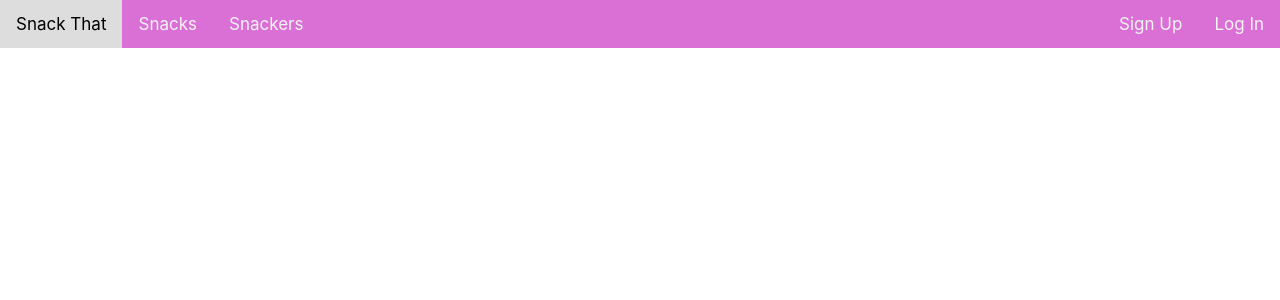
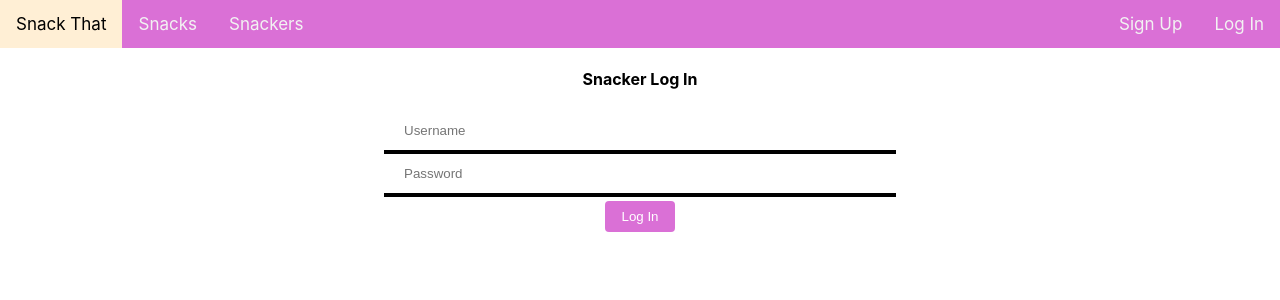
Before and after one commit to Waffles4Ransom/snack_that_frontend, a React (Create React App) app: page /login in a window 1280 px wide. Shown: the top 300 px of the page. Built offline with nearby package versions, Linux system fonts and the light colour scheme; no server answers.

Commit message:
add route for log in, LogIn form component, and css styling for form

```diff
--- a/src/App.css
+++ b/src/App.css
@@ -6,6 +6,8 @@
   background-color: orchid;
   overflow: hidden;
 }
+
+/* NavBar Styling */
 
 .nav .link {
   float: left;
@@ -21,6 +23,35 @@
 }
 
 .nav .link:hover {
-  background-color: #ddd;
+  /* background-color: #ddd; */
+  background-color: papayawhip;
   color: black;
 }
+
+/* FORM STYLING  */
+
+input[type=text], [type=password] {
+  width: 40%;
+  padding: 12px 20px;
+  margin: auto ;
+  box-sizing: border-box;
+  border: none;
+  border-bottom: 4px solid black;
+  display: block;
+  outline: none;
+}
+
+input[type=text]:focus, [type=password]:focus {
+  background-color: papayawhip;
+}
+
+button {
+  background-color: orchid;
+  color: white;
+  border: none;
+  border-radius: 4px;
+  padding: 8px 16px;
+  text-decoration: none;
+  margin: 4px 2px;
+  cursor: pointer;
+}
--- a/src/App.js
+++ b/src/App.js
@@ -12,6 +12,7 @@ import {
 
 import HomeContainer from './containers/HomeContainer'
 import Snacks from './components/Snacks'
+import LogIn from './components/LogIn'
 
 
 class App extends Component {
@@ -37,6 +38,9 @@ class App extends Component {
             <Route path="/snacks">
               <Snacks snacks={this.props.snacks}/>
             </Route>
+            <Route path="/login">
+              <LogIn />
+            </Route>
             {/* <Route path="/users/:id" component={Profile} /> */}
           </Switch>
         </div>
--- /dev/null
+++ b/src/components/LogIn.js
@@ -0,0 +1,22 @@
+import React from 'react'
+import Form from './Form'
+
+const LogIn = () => {
+
+  const handleSubmit = inputsArr => {
+    console.log(inputsArr)
+  }
+
+  return(
+    <>
+      <h4>Snacker Log In</h4>
+      <Form
+        submitCallback={handleSubmit}
+        inputs={[['Username', 'text'], ['Password', 'password']]}
+        submitValue={'Log In'}
+      />
+    </>
+  )
+}
+
+export default LogIn
```
